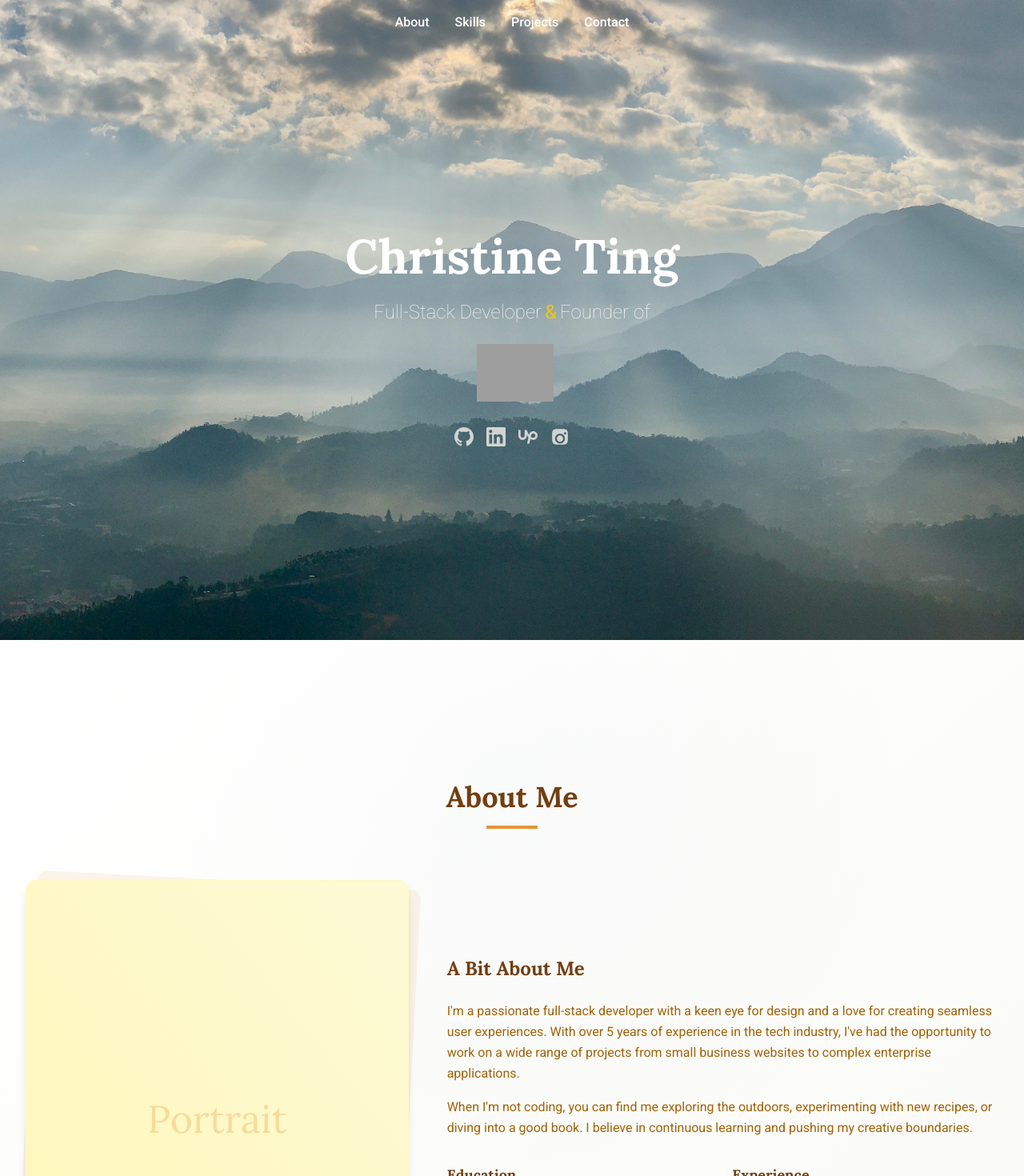
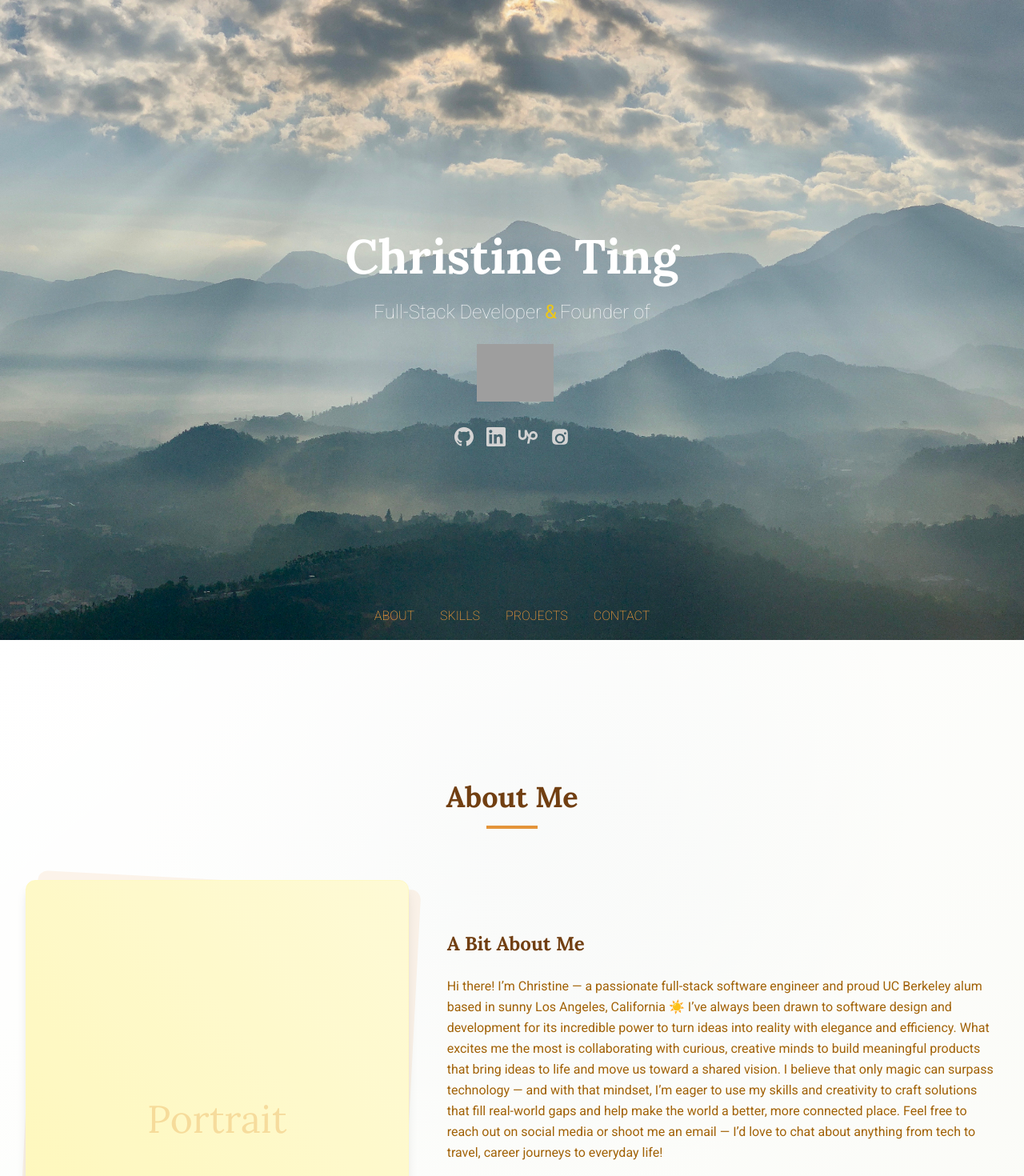
Before and after one commit to christine-ting/personal-website-new, a React (Vite) app: page / in a window 1280 px wide. Shown: the top 1470 px of the page at 80% size. Built offline with nearby package versions, Linux system fonts and the light colour scheme; grey boxes are pictures that could not be loaded.

Commit message:
completed header

```diff
--- a/index.html
+++ b/index.html
@@ -22,7 +22,7 @@
     <!-- Google Fonts -->
     <link rel="preconnect" href="https://fonts.googleapis.com">
     <link rel="preconnect" href="https://fonts.gstatic.com" crossorigin>
-    <link href="https://fonts.googleapis.com/css2?family=Roboto:wght@100;300;400;500;700&family=Lora:wght@400;500;600;700&display=swap" rel="stylesheet">
+    <link href="https://fonts.googleapis.com/css2?family=Roboto:wght@100;200;300;400;500;700&family=Lora:wght@400;500;600;700&display=swap" rel="stylesheet">
   </head>
 
   <body>
--- a/src/components/AboutSection.tsx
+++ b/src/components/AboutSection.tsx
@@ -24,11 +24,17 @@ const AboutSection = () => {
           <div className="md:col-span-7 animate-fade-up delay-200">
             <h3 className="text-2xl font-bold text-yellow-900 mb-6">A Bit About Me</h3>
             <p className="text-yellow-700 leading-relaxed mb-4">
-              I'm a passionate full-stack developer with a keen eye for design and a love for creating seamless user experiences. With over 5 years of experience in the tech industry, I've had the opportunity to work on a wide range of projects from small business websites to complex enterprise applications.
+            Hi there! I’m Christine — a passionate full-stack software engineer and proud UC Berkeley alum based in sunny Los Angeles, California ☀️
+
+I’ve always been drawn to software design and development for its incredible power to turn ideas into reality with elegance and efficiency. What excites me the most is collaborating with curious, creative minds to build meaningful products that bring ideas to life and move us toward a shared vision.
+
+I believe that only magic can surpass technology — and with that mindset, I’m eager to use my skills and creativity to craft solutions that fill real-world gaps and help make the world a better, more connected place.
+
+Feel free to reach out on social media or shoot me an email — I’d love to chat about anything from tech to travel, career journeys to everyday life!
             </p>
-            <p className="text-yellow-700 leading-relaxed mb-6">
+            {/* <p className="text-yellow-700 leading-relaxed mb-6">
               When I'm not coding, you can find me exploring the outdoors, experimenting with new recipes, or diving into a good book. I believe in continuous learning and pushing my creative boundaries.
-            </p>
+            </p> */}
 
             <div className="grid grid-cols-1 sm:grid-cols-2 gap-6 mt-8">
               <div>
--- a/src/components/Header.tsx
+++ b/src/components/Header.tsx
@@ -8,7 +8,7 @@ const Header = () => {
   useEffect(() => {
     const handleScroll = () => {
       const scrollPosition = window.scrollY;
-      setIsScrolled(scrollPosition > 50);
+      setIsScrolled(scrollPosition > (window.innerHeight - 60));
     };
 
     window.addEventListener("scroll", handleScroll);
@@ -22,19 +22,19 @@ const Header = () => {
   };
 
   const navLinks = [
-    { name: "About", href: "#about" },
-    { name: "Skills", href: "#skills" },
-    { name: "Projects", href: "#projects" },
-    { name: "Contact", href: "#contact" },
+    { name: "ABOUT", href: "#about" },
+    { name: "SKILLS", href: "#skills" },
+    { name: "PROJECTS", href: "#projects" },
+    { name: "CONTACT", href: "#contact" },
   ];
 
   return (
     <header
       className={cn(
-        "fixed top-0 w-full z-50 transition-all duration-300 py-4 px-4 md:px-8",
+        "w-full z-50 transition-all duration-300 h-[60px] flex items-center justify-center",
         isScrolled
-          ? "bg-white/95 backdrop-blur-sm shadow-md"
-          : "bg-transparent"
+          ? "fixed top-0 bg-white/95 backdrop-blur-sm shadow-md"
+          : "absolute bottom-0 bg-transparent"
       )}
     >
       <div className="max-w-7xl mx-auto flex items-center justify-center">
@@ -44,7 +44,7 @@ const Header = () => {
             <a
               key={link.name}
               href={link.href}
-              className="nav-link font-medium text-white hover:text-white transition-colors duration-300"
+              className="nav-link font-extralight text-primary hover:text-white transition-colors duration-300"
             >
               {link.name}
             </a>
--- a/src/components/HeroSection.tsx
+++ b/src/components/HeroSection.tsx
@@ -1,4 +1,5 @@
 import { Button } from '@/components/ui/button';
+import Header from './Header';
 
 const HeroSection = () => {
   const socialLinks = [
@@ -82,6 +83,7 @@ const HeroSection = () => {
           </div>
         </div>
       </div>
+        <Header />
     </section>
   );
 };
--- a/src/pages/Index.tsx
+++ b/src/pages/Index.tsx
@@ -10,7 +10,6 @@ import Footer from "@/components/Footer";
 const Index = () => {
   return (
     <div className="min-h-screen">
-      <Header />
       <HeroSection />
       <AboutSection />
       <SkillsSection />
```
